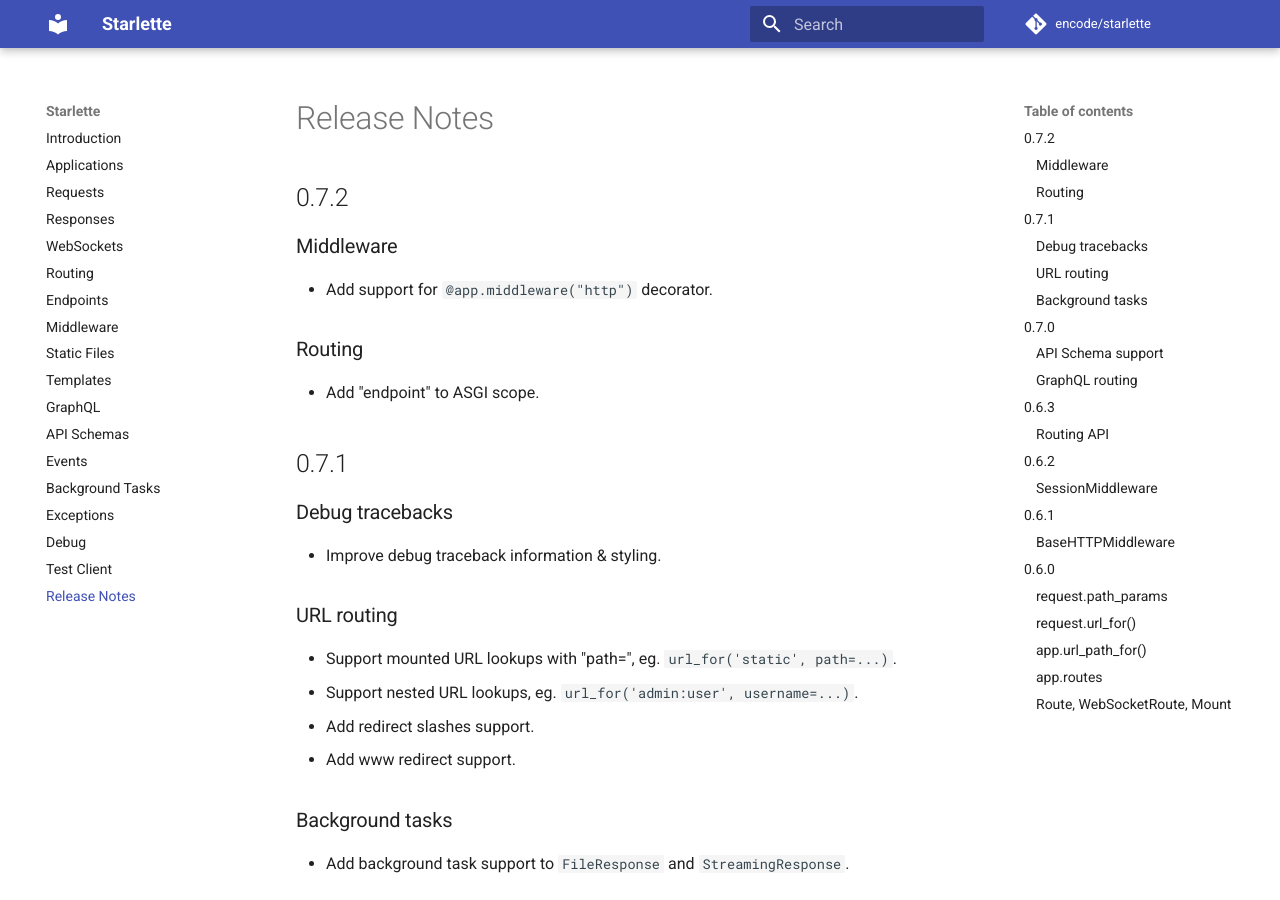
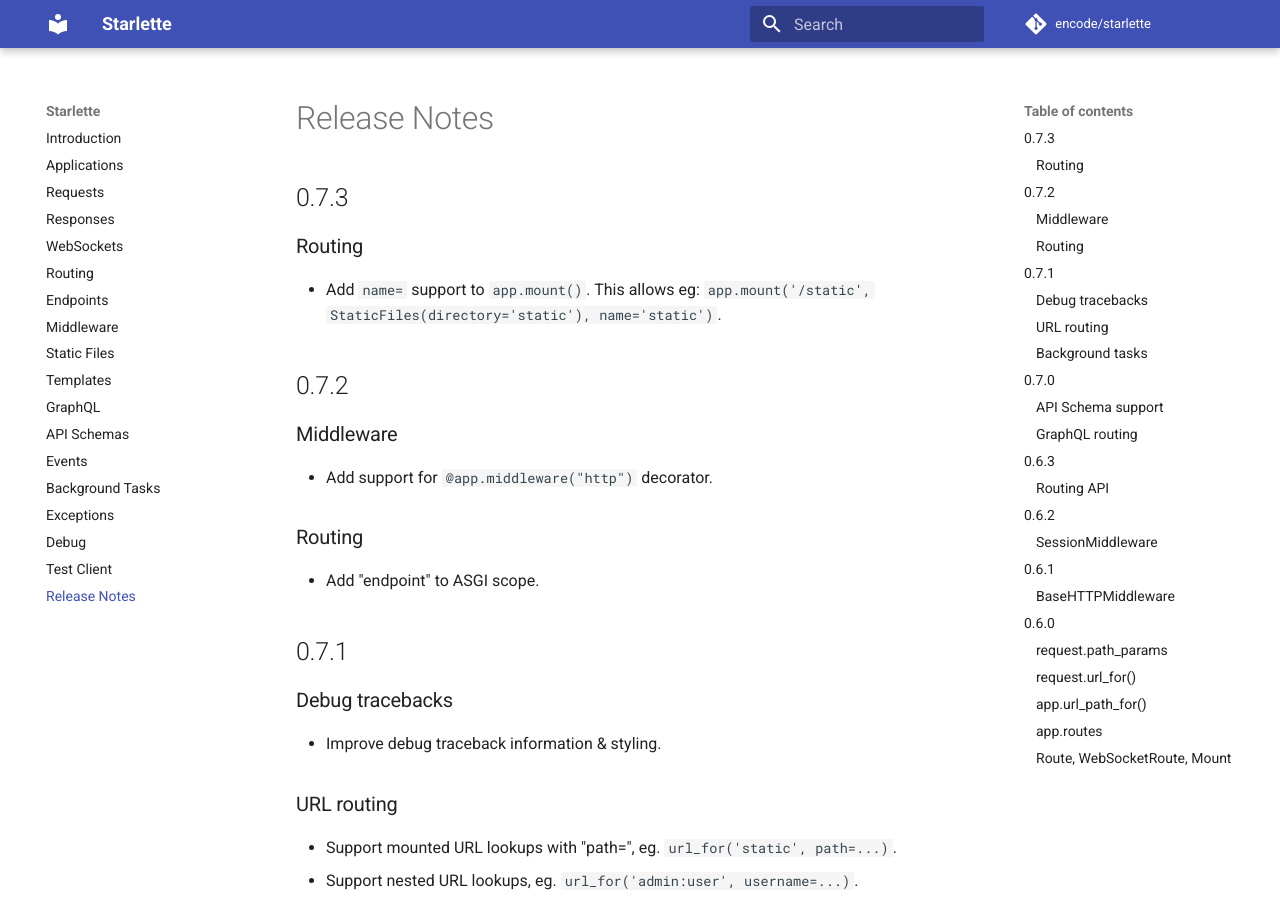
Before and after one commit to hidraco/starlette, an MkDocs documentation site: the page built from docs/release-notes.md, in a window 1280 px wide and 900 px high. Built offline with MkDocs 1.6.1 and Material for MkDocs 9.7.7, drawn with Linux system fonts in a browser that asks for light colours; comment, search, counter and statistics services are not loaded.

Commit message:
Version 0.7.3

```diff
--- a/docs/release-notes.md
+++ b/docs/release-notes.md
@@ -1,3 +1,9 @@
+## 0.7.3
+
+### Routing
+
+* Add `name=` support to `app.mount()`. This allows eg: `app.mount('/static', StaticFiles(directory='static'), name='static')`.
+
 ## 0.7.2
 
 ### Middleware
--- a/starlette/__init__.py
+++ b/starlette/__init__.py
@@ -1 +1 @@
-__version__ = "0.7.2"
+__version__ = "0.7.3"
```
